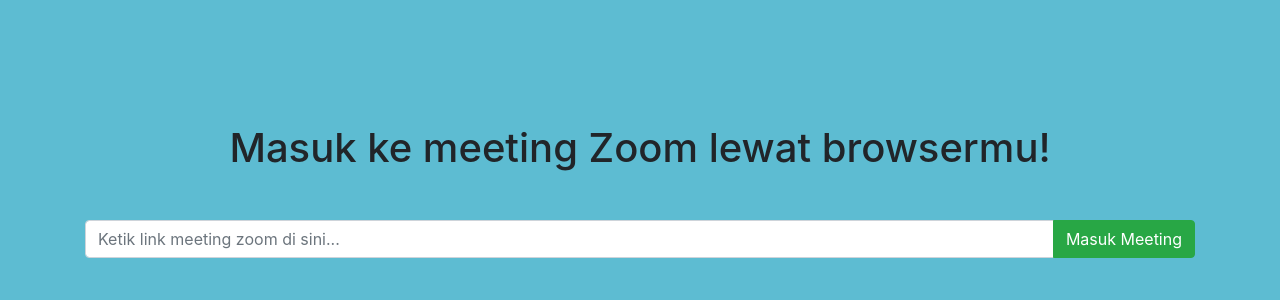
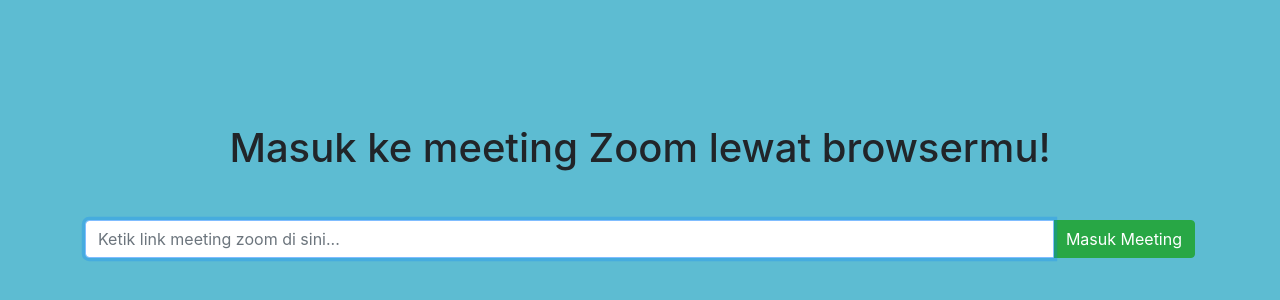
Before and after one commit to jundi77/zoom-join, a plain HTML site: page index.htm in a window 1280 px wide. Shown: the part 116-416 px from the top of the page. Drawn offline with nearby package versions, Linux system fonts and the light colour scheme.

Commit message:
Autofocus input bar

```diff
--- a/index.htm
+++ b/index.htm
@@ -37,7 +37,7 @@
                 <h1>Masuk ke meeting Zoom lewat browsermu!</h1>
                 <label for="zoom-link-input">Link meeting Zoom:</label>
                 <form action="#" class="input-group mb-3" id="zoom-link-form">
-                    <input type="text" id="zoom-link-input" class="form-control" placeholder="Ketik link meeting zoom di sini...">
+                    <input type="text" id="zoom-link-input" class="form-control" placeholder="Ketik link meeting zoom di sini..." required autofocus>
                     <div class="input-group-append">
                       <button class="btn btn-success" type="submit" id="submit-link">Masuk Meeting</button>
                     </div>
```
